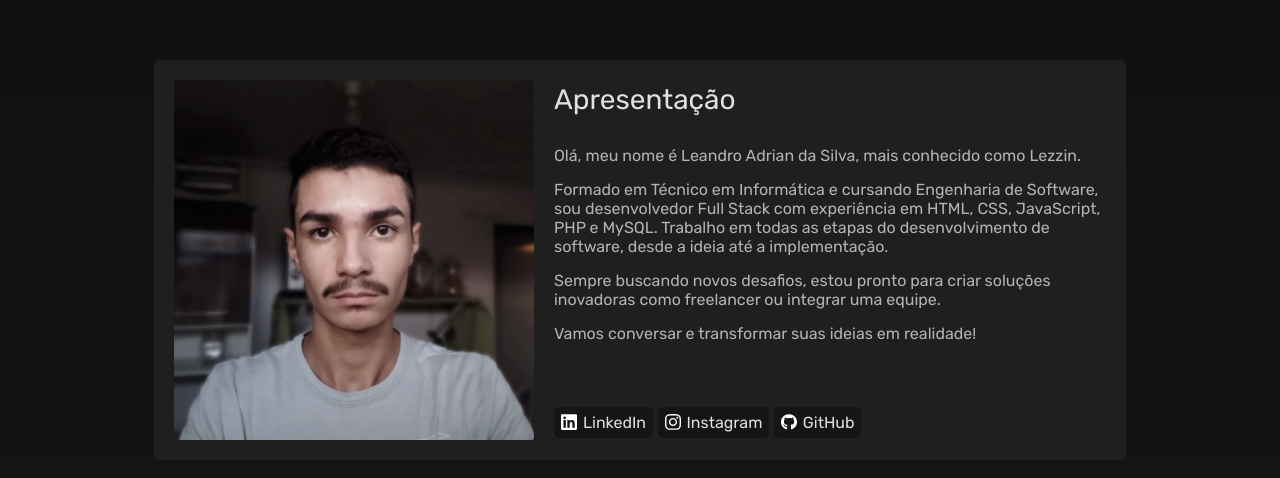
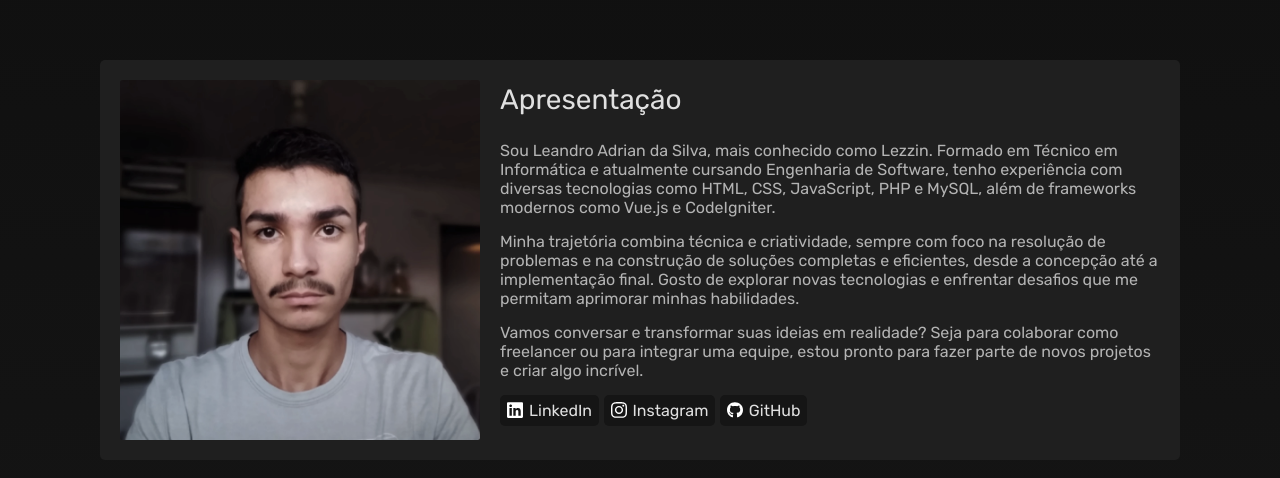
Before and after one commit to lezzin/lezzin.github.io, a Vue app: page / in a window 1280 px wide. Shown: the part 1020-1498 px from the top of the page. Built offline with nearby package versions, Linux system fonts and the light colour scheme.

Commit message:
Change presentation text

```diff
--- a/src/sections/Presentation.vue
+++ b/src/sections/Presentation.vue
@@ -9,26 +9,26 @@ import { imageUrl } from "../utils/urlUtils";
             <div class="presentation-container delay-medium">
                 <img class="presentation-image interval-small" :src="imageUrl('profile.webp')"
                     alt="Minha foto de perfil" width="360" height="360" loading="lazy">
+
                 <div class="presentation-texts delay-large">
                     <h3 class="section-title interval-small">Apresentação</h3>
 
                     <p class="interval-small">
-                        Olá, meu nome é Leandro Adrian da Silva, mais conhecido como Lezzin.
+                        Sou Leandro Adrian da Silva, mais conhecido como Lezzin. Formado em Técnico em Informática e
+                        atualmente cursando Engenharia de Software, tenho experiência com diversas tecnologias como
+                        HTML, CSS, JavaScript, PHP e MySQL, além de frameworks modernos como Vue.js e CodeIgniter.
                     </p>
 
                     <p class="interval-small">
-                        Formado em Técnico em Informática e cursando Engenharia de Software, sou desenvolvedor Full
-                        Stack com experiência em HTML, CSS, JavaScript, PHP e MySQL. Trabalho em todas as etapas do
-                        desenvolvimento de software, desde a ideia até a implementação.
+                        Minha trajetória combina técnica e criatividade, sempre com foco na resolução de problemas e na
+                        construção de soluções completas e eficientes, desde a concepção até a implementação final.
+                        Gosto de explorar novas tecnologias e enfrentar desafios que me permitam aprimorar minhas
+                        habilidades.
                     </p>
 
                     <p class="interval-small">
-                        Sempre buscando novos desafios, estou pronto para criar soluções inovadoras como freelancer
-                        ou integrar uma equipe.
-                    </p>
-
-                    <p class="interval-small">
-                        Vamos conversar e transformar suas ideias em realidade!
+                        Vamos conversar e transformar suas ideias em realidade? Seja para colaborar como freelancer ou
+                        para integrar uma equipe, estou pronto para fazer parte de novos projetos e criar algo incrível.
                     </p>
 
                     <SocialLinks />
@@ -51,11 +51,11 @@ section .container {
 
 .presentation-container {
     display: flex;
-    align-items: stretch;
+    align-items: flex-start;
     gap: 2rem;
     margin: 0 auto;
     padding: 2rem;
-    width: 90%;
+    width: 100%;
     background: var(--tertiary-background);
     overflow: hidden;
     border-radius: var(--border-radius);
@@ -77,21 +77,9 @@ section .container {
 .presentation-texts .section-title {
     text-align: left;
     font-size: 2.8rem;
-    margin-bottom: 1.5rem;
+    margin-bottom: 1rem;
 }
 
-.presentation-texts .social-media {
-    margin-top: auto;
-}
-
-.presentation-texts .social-media .btn {
-    padding: .6rem .7rem;
-}
-
-.presentation-texts .social-media .btn:hover,
-.presentation-texts .social-media .btn:focus {
-    transform: scale(1.08);
-}
 
 @media (width <=768px) {
     .presentation-container {
```
